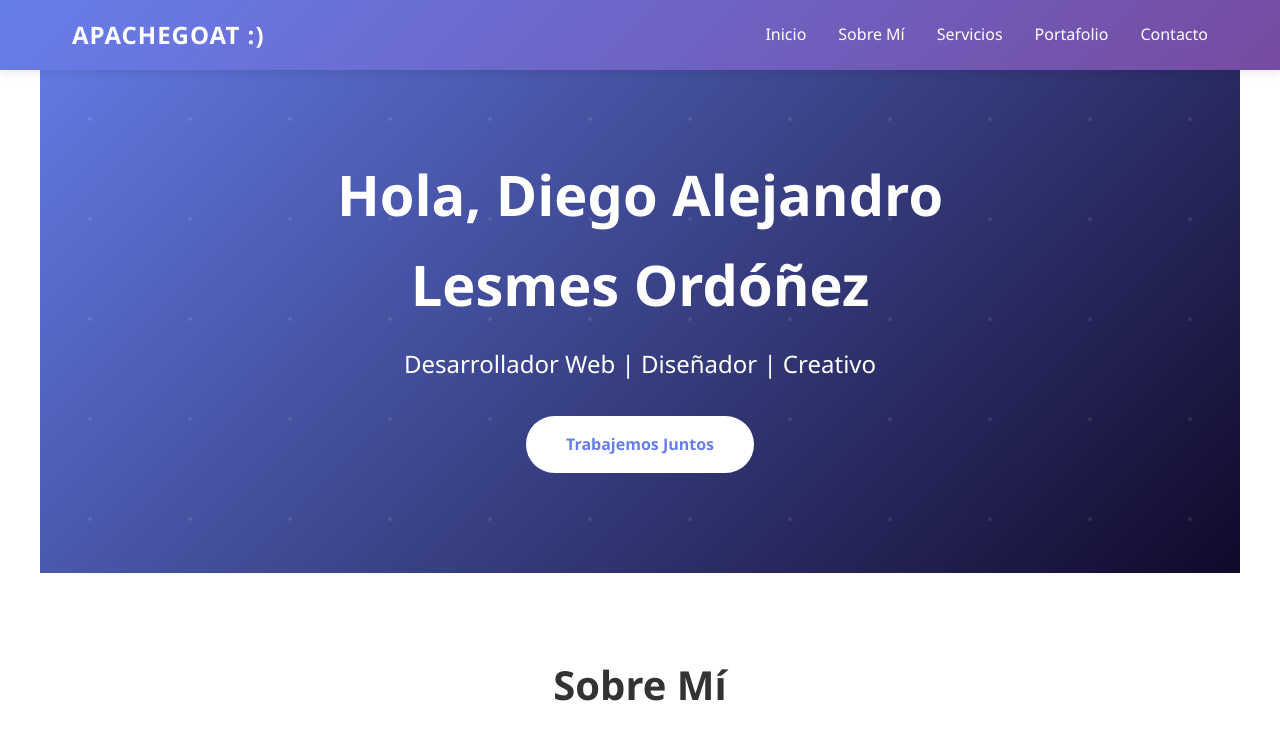
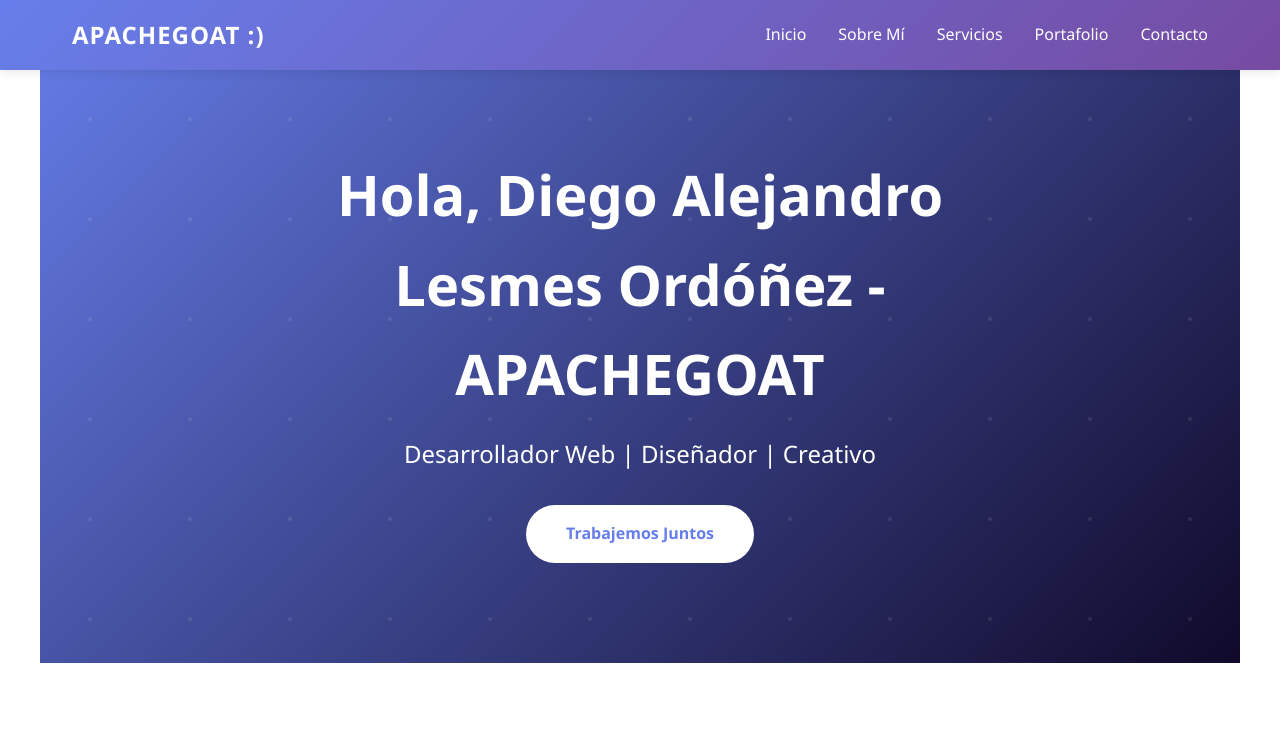
Before and after one commit to APACHES6X/Ejercicio-GIT-Y-Github, a plain HTML site: page index.html in a window 1280 px wide. Shown: the top 740 px of the page. Drawn offline with Linux system fonts and the light colour scheme.

Commit message:
CorrecciÃ³n: CodificaciÃ³n UTF-8 y personalizaciÃ³n completa

```diff
--- a/index.html
+++ b/index.html
@@ -22,7 +22,7 @@
 
     <section id="inicio" class="hero">
         <div class="hero-content">
-            <h1>Hola, Diego Alejandro Lesmes Ordóñez</h1>
+            <h1>Hola, Diego Alejandro Lesmes Ordóñez - APACHEGOAT</h1>
             <p class="subtitle">Desarrollador Web | Diseñador | Creativo</p>
             <a href="#contacto" class="cta-button">Trabajemos Juntos</a>
         </div>
```
